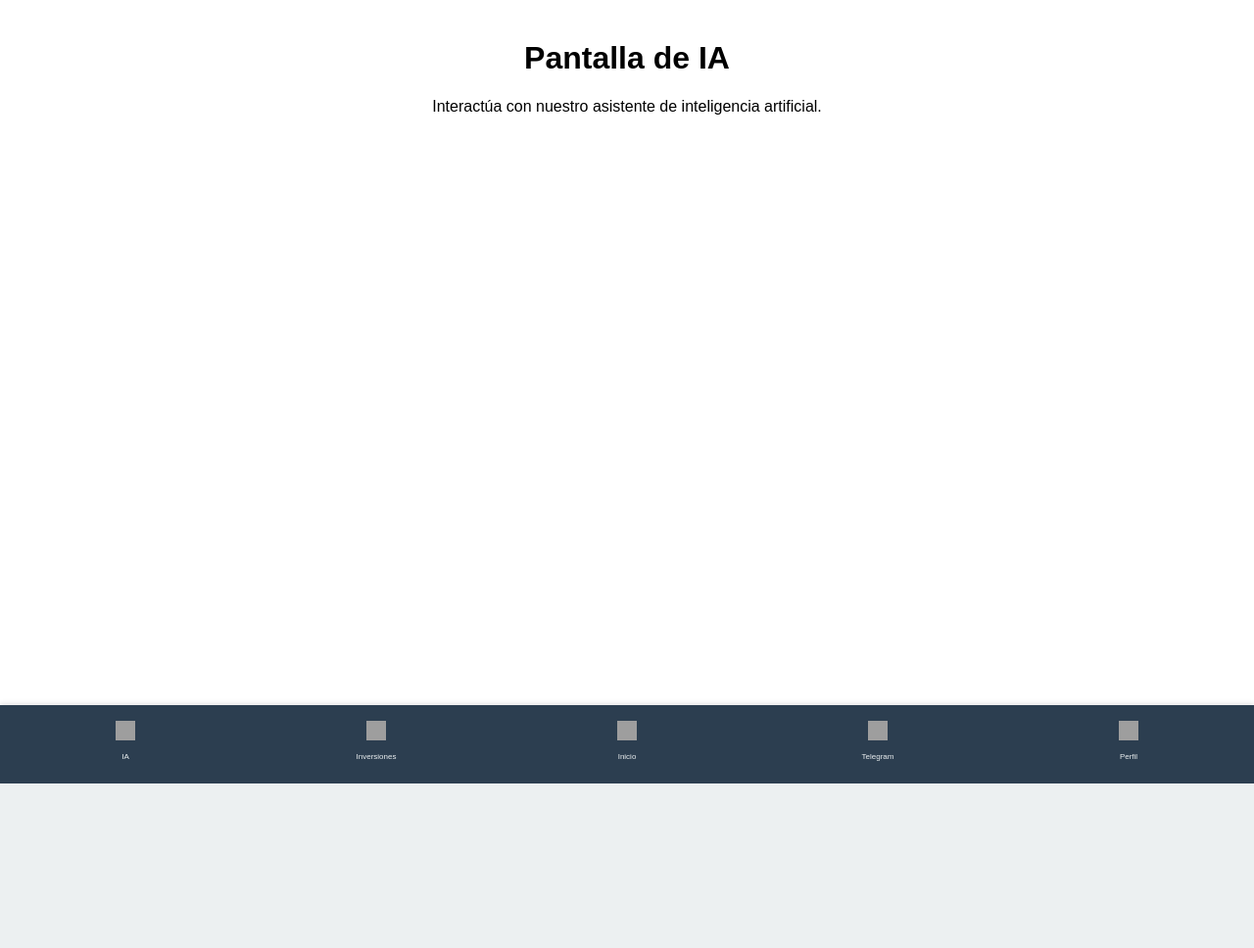
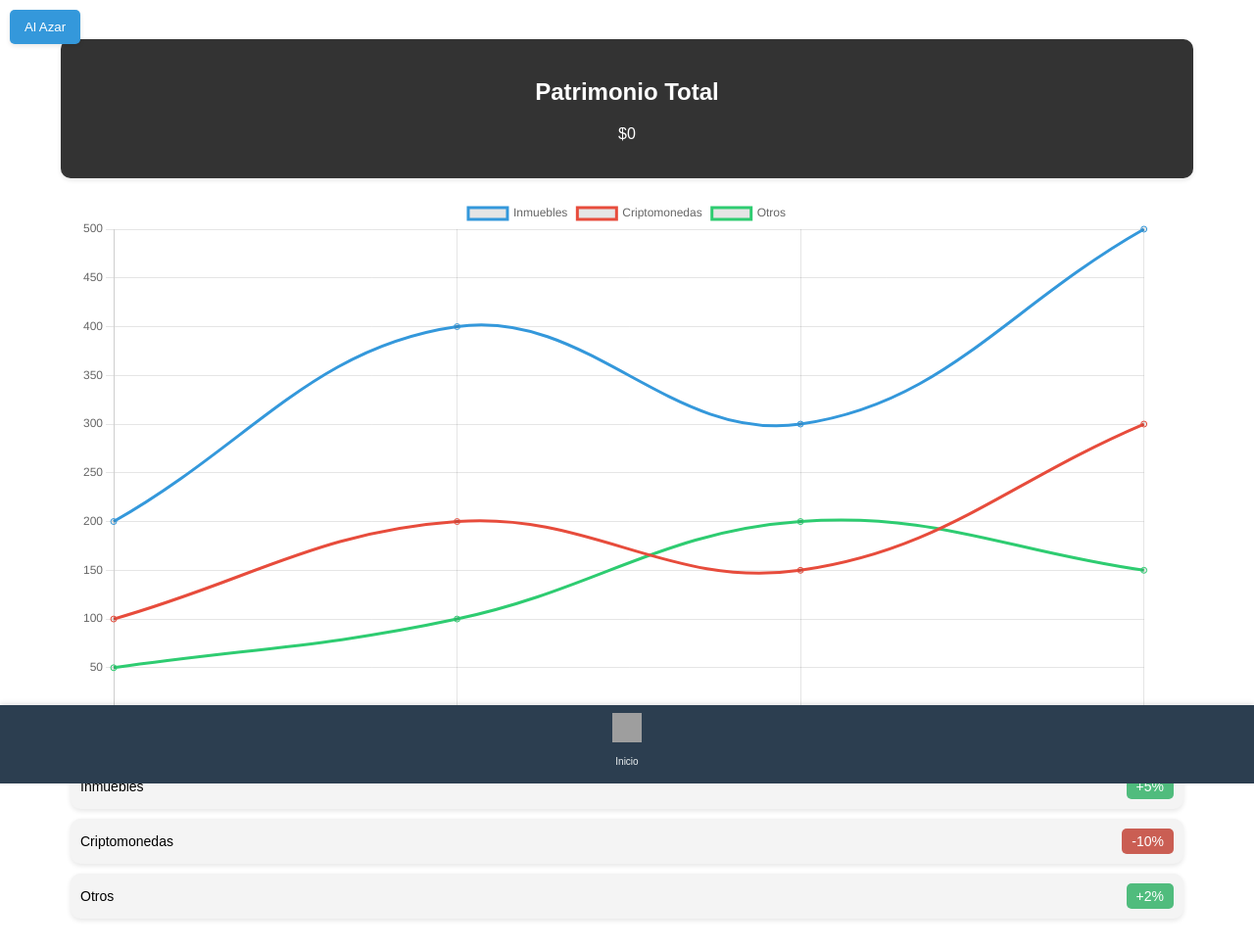
Before and after one commit to joorfyx/MIAPP, a plain HTML site: page index.html in a window 1280 px wide. Shown: the whole page at 98% size. Before the commit the page ends 800 px from the top, so only its background shows below. Drawn offline with nearby package versions, Linux system fonts and the light colour scheme; grey boxes are pictures that could not be loaded.

Commit message:
Descripción del cambio

```diff
--- a/app.js
+++ b/app.js
@@ -1,11 +1,55 @@
-// Función para cambiar entre pantallas
-const switchScreen = (screenId) => {
-    // Ocultar todas las pantallas
-    document.querySelectorAll('.screen').forEach(screen => screen.classList.remove('active'));
-    // Mostrar la pantalla seleccionada
-    document.getElementById(screenId).classList.add('active');
+// Generar patrimonio aleatorio
+const generateRandomWealth = () => {
+    const wealth = Math.floor(Math.random() * 100000) + 1000;
+    document.getElementById('total-wealth').innerText = `$${wealth.toLocaleString()}`;
+};
 
-    // Actualizar el estado de los botones de la barra de navegación
-    document.querySelectorAll('.nav-item').forEach(item => item.classList.remove('active'));
-    document.querySelector(`.nav-item[onclick="switchScreen('${screenId}')"]`).classList.add('active');
+// Cambiar entre porcentaje y dinero ganado
+const toggleDisplay = (element) => {
+    const isPercentage = element.innerText.includes('%');
+    const value = parseInt(element.innerText);
+    const randomMoney = Math.floor(Math.random() * 5000) + 500;
+
+    if (isPercentage) {
+        element.innerText = value > 0 ? `+$${randomMoney}` : `-$${randomMoney}`;
+    } else {
+        element.innerText = value > 0 ? `+${value}%` : `${value}%`;
+    }
 };
+
+// Configurar la gráfica
+const ctx = document.getElementById('investment-chart').getContext('2d');
+new Chart(ctx, {
+    type: 'line',
+    data: {
+        labels: ['Semana 1', 'Semana 2', 'Semana 3', 'Semana 4'],
+        datasets: [
+            {
+                label: 'Inmuebles',
+                data: [200, 400, 300, 500],
+                borderColor: '#3498db',
+                tension: 0.4,
+            },
+            {
+                label: 'Criptomonedas',
+                data: [100, 200, 150, 300],
+                borderColor: '#e74c3c',
+                tension: 0.4,
+            },
+            {
+                label: 'Otros',
+                data: [50, 100, 200, 150],
+                borderColor: '#2ecc71',
+                tension: 0.4,
+            },
+        ],
+    },
+    options: {
+        responsive: true,
+        scales: {
+            y: {
+                beginAtZero: true,
+            },
+        },
+    },
+});
--- a/index.html
+++ b/index.html
@@ -8,55 +8,38 @@
 </head>
 <body>
     <!-- Pantallas -->
-    <div id="screen-ia" class="screen active">
-        <h1>Pantalla de IA</h1>
-        <p>Interactúa con nuestro asistente de inteligencia artificial.</p>
-    </div>
-
-    <div id="screen-money" class="screen">
-        <h1>Pantalla de Inversiones</h1>
-        <p>Gestiona tus inversiones y operaciones financieras.</p>
-    </div>
-
-    <div id="screen-home" class="screen">
-        <h1>Pantalla Principal</h1>
-        <p>Consulta estadísticas y gráficos de tus inversiones.</p>
-    </div>
-
-    <div id="screen-telegram" class="screen">
-        <h1>Pantalla de Telegram</h1>
-        <p>Únete a grupos y colabora en inversiones conjuntas.</p>
-    </div>
-
-    <div id="screen-profile" class="screen">
-        <h1>Pantalla de Perfil</h1>
-        <p>Configura tu información personal y preferencias.</p>
+    <div id="screen-home" class="screen active">
+        <button onclick="generateRandomWealth()" class="random-btn">Al Azar</button>
+        <div class="patrimonio">
+            <h2>Patrimonio Total</h2>
+            <p id="total-wealth">$0</p>
+        </div>
+        <div class="chart-container">
+            <canvas id="investment-chart"></canvas>
+        </div>
+        <div class="investment-category">
+            <span>Inmuebles</span>
+            <span class="percentage-box green" onclick="toggleDisplay(this)">+5%</span>
+        </div>
+        <div class="investment-category">
+            <span>Criptomonedas</span>
+            <span class="percentage-box red" onclick="toggleDisplay(this)">-10%</span>
+        </div>
+        <div class="investment-category">
+            <span>Otros</span>
+            <span class="percentage-box green" onclick="toggleDisplay(this)">+2%</span>
+        </div>
     </div>
 
     <!-- Barra de navegación inferior -->
     <div class="footer-nav">
-        <div class="nav-item" onclick="switchScreen('screen-ia')">
-            <img src="https://cdn-icons-png.flaticon.com/512/4712/4712027.png" alt="IA">
-            <p>IA</p>
-        </div>
-        <div class="nav-item" onclick="switchScreen('screen-money')">
-            <img src="https://cdn-icons-png.flaticon.com/512/1828/1828817.png" alt="Inversiones">
-            <p>Inversiones</p>
-        </div>
         <div class="nav-item" onclick="switchScreen('screen-home')">
             <img src="https://cdn-icons-png.flaticon.com/512/1946/1946436.png" alt="Inicio">
             <p>Inicio</p>
         </div>
-        <div class="nav-item" onclick="switchScreen('screen-telegram')">
-            <img src="https://cdn-icons-png.flaticon.com/512/2111/2111646.png" alt="Telegram">
-            <p>Telegram</p>
-        </div>
-        <div class="nav-item" onclick="switchScreen('screen-profile')">
-            <img src="https://cdn-icons-png.flaticon.com/512/1077/1077012.png" alt="Perfil">
-            <p>Perfil</p>
-        </div>
     </div>
 
+    <script src="https://cdn.jsdelivr.net/npm/chart.js"></script>
     <script src="app.js"></script>
 </body>
 </html>
--- a/styles.css
+++ b/styles.css
@@ -20,6 +20,76 @@ body {
     display: block;
 }
 
+/* Botón "Al Azar" */
+.random-btn {
+    position: absolute;
+    top: 10px;
+    left: 10px;
+    background: #3498db;
+    color: white;
+    border: none;
+    border-radius: 5px;
+    padding: 10px 15px;
+    cursor: pointer;
+    box-shadow: 0 2px 5px rgba(0, 0, 0, 0.1);
+}
+
+.random-btn:hover {
+    background: #2980b9;
+}
+
+/* Patrimonio */
+.patrimonio {
+    width: 90%;
+    background: #333;
+    color: white;
+    border-radius: 10px;
+    padding: 20px;
+    margin: 20px auto;
+    box-shadow: 0 2px 5px rgba(0, 0, 0, 0.1);
+    text-align: center;
+}
+
+/* Gráfica */
+.chart-container {
+    width: 90%;
+    margin: 20px auto;
+}
+
+/* Categorías de inversión */
+.investment-category {
+    display: flex;
+    justify-content: space-between;
+    align-items: center;
+    background: #f4f4f4;
+    padding: 10px;
+    margin: 10px auto;
+    border-radius: 10px;
+    width: 90%;
+    box-shadow: 0 2px 5px rgba(0, 0, 0, 0.1);
+}
+
+.investment-category span {
+    font-size: 14px;
+}
+
+.percentage-box {
+    padding: 5px 10px;
+    border-radius: 5px;
+    font-size: 14px;
+    color: white;
+    cursor: pointer;
+    text-align: center;
+}
+
+.percentage-box.green {
+    background: rgba(39, 174, 96, 0.8);
+}
+
+.percentage-box.red {
+    background: rgba(192, 57, 43, 0.8);
+}
+
 /* Barra de navegación inferior */
 .footer-nav {
     position: fixed;
@@ -37,14 +107,14 @@ body {
     flex: 1; /* Cada ícono ocupa el mismo espacio */
     text-align: center;
     color: #ecf0f1;
-    font-size: 8px; /* Texto debajo de los íconos reducido */
+    font-size: 10px; /* Texto debajo de los íconos */
     cursor: pointer;
     transition: transform 0.2s, color 0.2s;
 }
 
 .nav-item img {
-    width: 20px; /* Íconos mucho más pequeños */
-    height: 20px;
+    width: 30px; /* Íconos más grandes */
+    height: 30px;
     margin-bottom: 2px; /* Menor margen entre ícono y texto */
     transition: transform 0.2s;
 }
```
